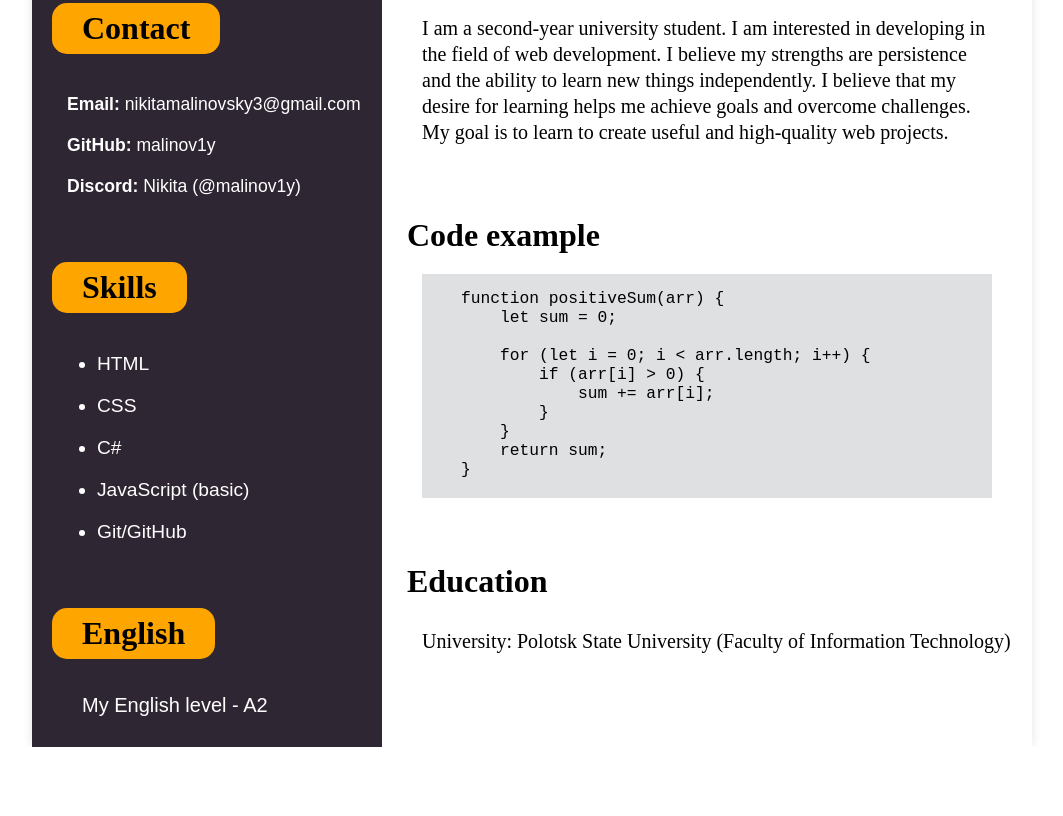
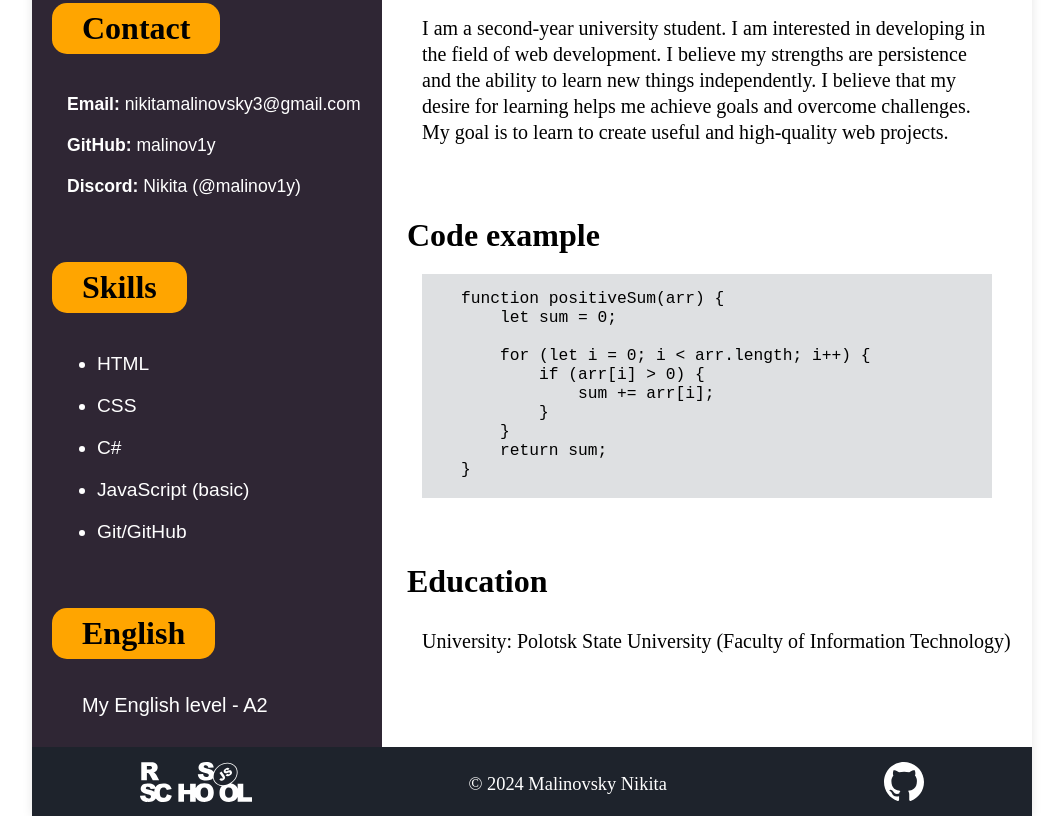
Before and after one commit to malinov1y/rsschool-cv, a plain HTML site: page index.html in a window 1280 px wide. Shown: the part 468-1284 px from the top of the page, without its empty margins (108-1171 px from the left). Before the commit the page ends 1215 px from the top, so only its background shows below. Drawn offline with Linux system fonts and the light colour scheme.

Commit message:
feat: add footer

```diff
--- a/index.html
+++ b/index.html
@@ -14,7 +14,7 @@
                     <li><a href="#about">Summary</a></li>
                     <li><a href="#skill">Skills</a></li>
                     <li><a href="#codeexample">Code</a></li>
-                    <li><a href="#education">Education</a></li>
+                    <li><a href="#studies">Education</a></li>
                 </ul>
             </nav>
             <section class="header">
@@ -85,5 +85,16 @@
                 </section>
             </div>
         </main>
+        <footer>
+            <div class="footer">
+                <a href="https://rs.school/courses/javascript-ru" target="_blank">
+                    <img src="assets/svg/rs_school_logo.svg" alt="RS_school_logo">
+                </a>
+                <p>&copy; 2024 Malinovsky Nikita</p>
+                <a href="https://github.com/malinov1y" target="_blank">
+                    <img src="assets/svg/github.svg" alt="github_logo">
+                </a>
+            </div>
+        </footer>
     </body>
 </html>
--- a/style.css
+++ b/style.css
@@ -163,3 +163,21 @@ h1{
     font-size: 1.25em;
     padding: 30px 0 0 40px;
 }
+
+.footer{
+    background-color: #1e232c;
+    display: flex;
+    justify-content: space-around;
+    align-items: center;
+    padding-top: 15px;
+    padding-bottom: 10px;
+}
+
+.footer img{
+    height: 40px;
+}
+
+.footer p{
+    font-size: 1.15em;
+    color: white;
+}
```
